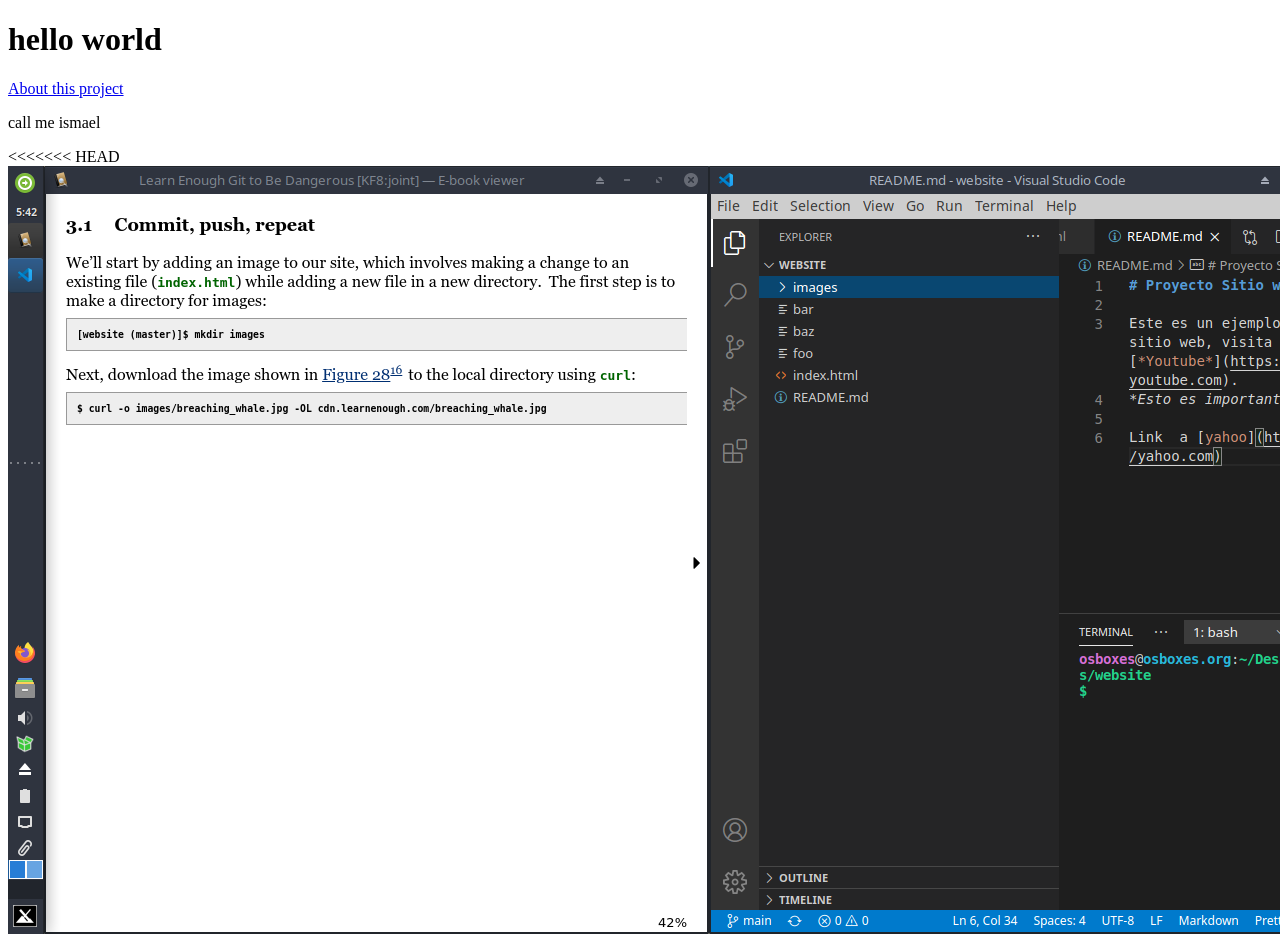
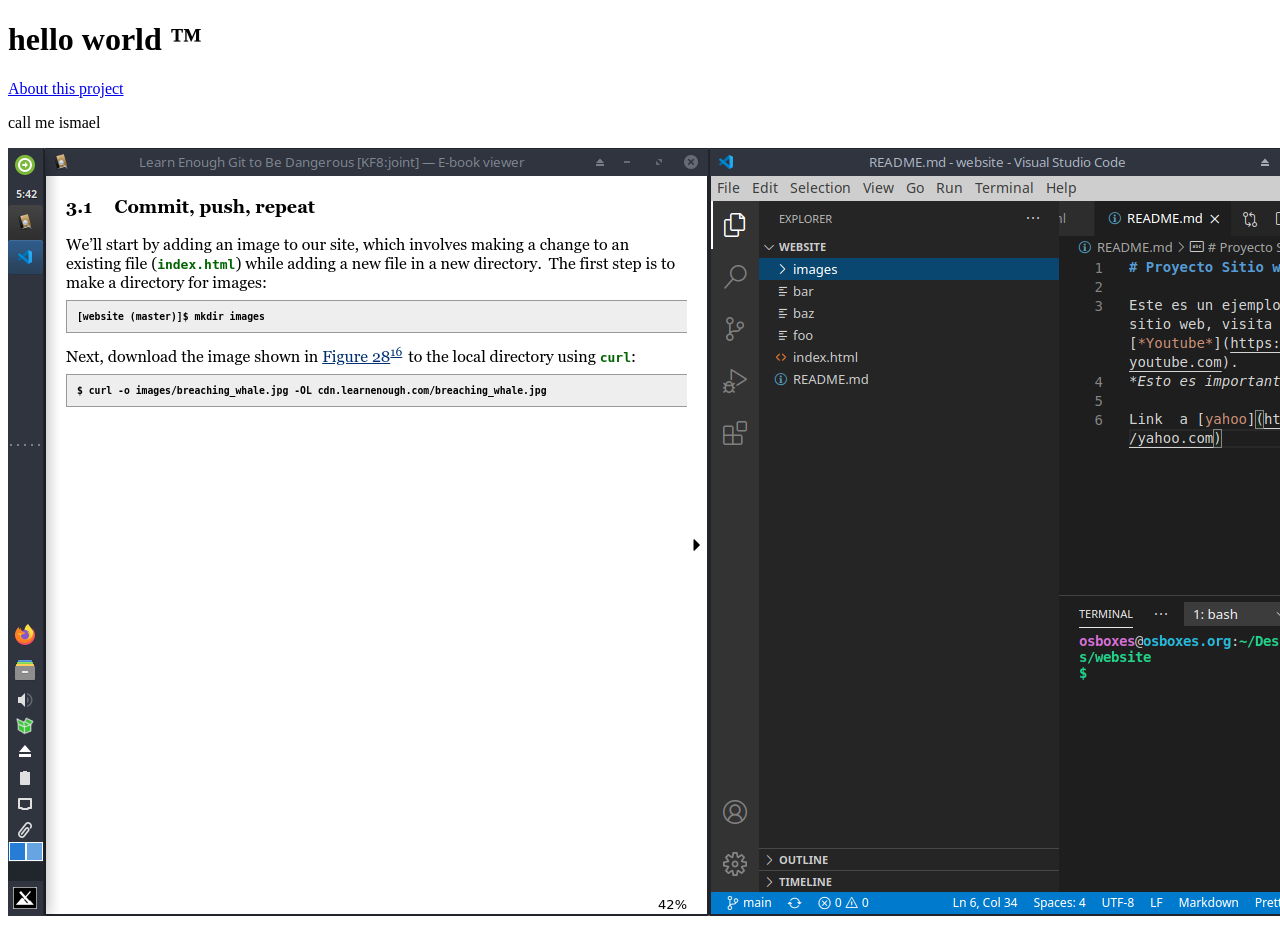
Before and after one commit to mtycom/website, a plain HTML site: page index.html in a window 1280 px wide. Shown: the top 940 px of the page. Drawn offline with Linux system fonts and the light colour scheme.

Commit message:
add Trademark

```diff
--- a/index.html
+++ b/index.html
@@ -7,13 +7,9 @@
     <title>a whale of a greeting</title>
 </head>
 <body>
-    <h1>hello world</h1>
+    <h1>hello world &trade;</h1>
     <a href="about.html">About this project</a>
     <p>call me ismael</p>
-<<<<<<< HEAD
-    <a href="#"><img src="images/foto.png" alt="ballena"></a>
-=======
     <a href="#"><img src="images/foto.png" alt="ballenita"></a>
->>>>>>> 16d00116fccb5335b20d423d5eeda144d7daff11
 </body>
 </html>
```
Also changed, not shown: about.html (+1 -1 lines).
